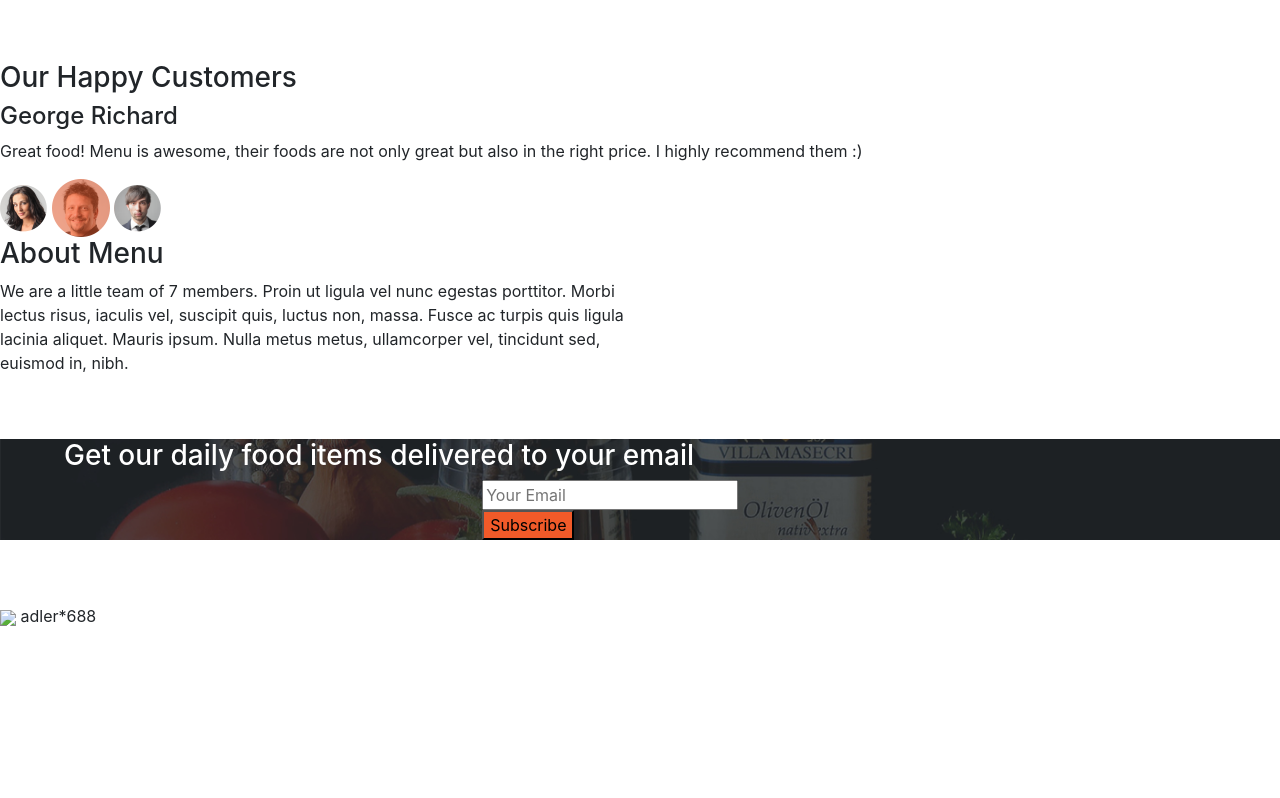
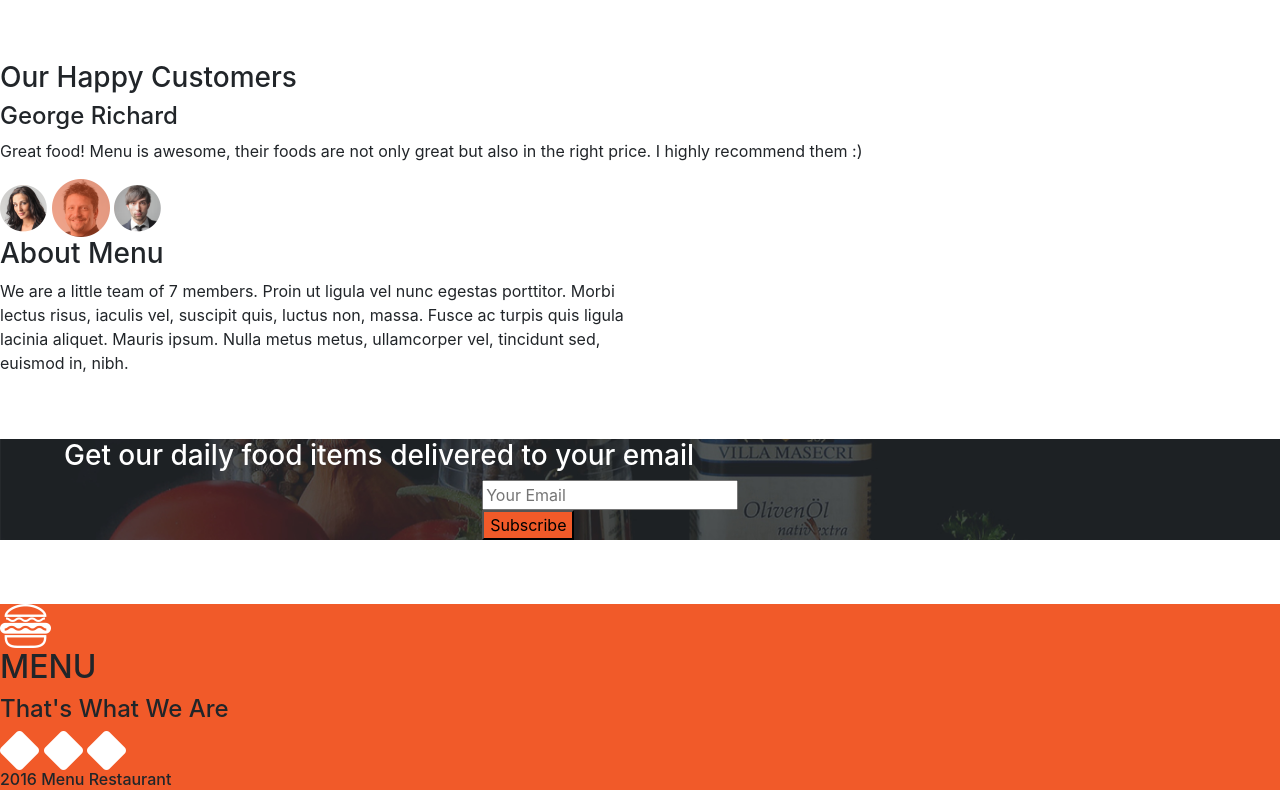
Before and after one commit to Ashleyzawadi/anitaskitchen, a plain HTML site: page index.html in a window 1280 px wide. Shown: the part 2128-2926 px from the top of the page. Before the commit the page ends 2772 px from the top, so only its background shows below. Drawn offline with Linux system fonts and the light colour scheme; a web font is replaced by a local one.

Commit message:
Footer Add footer logos and background color

```diff
--- a/css/styles.css
+++ b/css/styles.css
@@ -63,3 +63,6 @@
 button {
   background-color: #F15A29;
 }
+.footer {
+  background-color:  #F15A29;
+}
--- a/index.html
+++ b/index.html
@@ -111,14 +111,17 @@
           </div>
     </div>
   </div>
-  </div class="footer">
+  <div class="footer">
   <!--icon/menu/social media-links--->
-  <img src = "logo_white.png">
-  <!--icon and Menu-->
-  <!--social media-links-->
-  </div>
-adler*688
-  <p></p>
+  <img src = "images/footerlogos/logo_white.png">
+  <h2>MENU</h2>
+  <h4>That's What We Are</h4>
+  <img src = "images/footerlogos/facebook.png">
+  <img src = "images/footerlogos/pinterest.png">
+  <img src = "images/footerlogos/twitter.png">
+  <h6>2016 Menu Restaurant</h6>
+</div>
+
 </body>
 
 </html>
```
